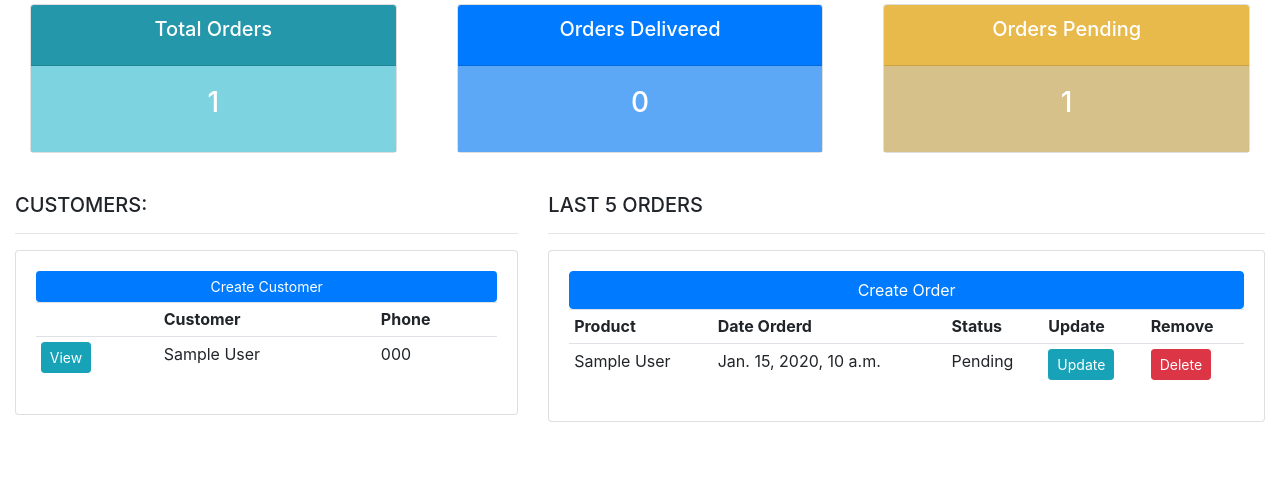
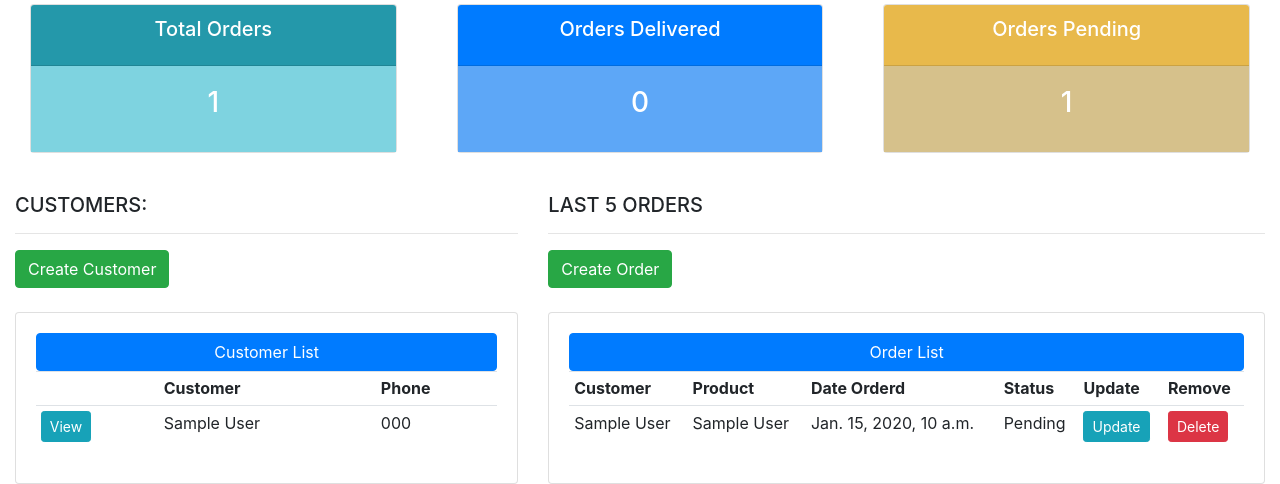
Before and after one commit to gurnitha/django-ytb-dennis-ivy-crm, a Django app: page / in a window 1280 px wide. Shown: the part 352-836 px from the top of the page. Before the commit the page ends 774 px from the top, so only its background shows below. Run offline with Django 3.2, Linux system fonts and the light colour scheme; tables that the repository leaves empty hold one stand-in row (values such as "Sample post"); some libraries are stand-ins or nearby versions.

Commit message:
5.4  Modified display, links in dashboard page

```diff
--- a/apps/accounts/templates/accounts/customer.html
+++ b/apps/accounts/templates/accounts/customer.html
@@ -91,7 +91,7 @@
                             <td>{{order.product.category}}</td>
                             <td>{{order.date_created}}</td>
                             <td>{{order.status}}</td>
-                            <td><a class="btn btn-sm btn-info" href="{% url 'accounts:order_update' %}">Update</a></td>
+                            <td><a class="btn btn-sm btn-info" href="{% url 'accounts:updateOrder' order.id %}">Update</a></td>
                             <td><a class="btn btn-sm btn-danger" href="/delete_order/15/">Delete</a></td>
                         </tr>
                         {% endfor %}
--- a/apps/accounts/templates/accounts/dashboard.html
+++ b/apps/accounts/templates/accounts/dashboard.html
@@ -68,8 +68,13 @@
             <div class="col-md-5">
                 <h5>CUSTOMERS:</h5>
                 <hr>
+                <a href="">
+                    <button type="button" class="btn btn-success">Create Customer</button>
+                </a><br><br>
+
                 <div class="card card-body">
-                    <a class="prevent-submit btn btn-primary  btn-sm btn-block" href="">Create Customer</a>
+
+                    <a class="prevent-submit btn btn-primary btn-sm-block" href="">Customer List</a>
                     <table class="table table-sm">
                         <tr>
                             <th></th>
@@ -92,10 +97,15 @@
             <div class="col-md-7">
                 <h5>LAST 5 ORDERS</h5>
                 <hr>
+                <a href="{% url 'accounts:createOrder' %}">
+                    <button type="button" class="btn btn-success">Create Order</button>
+                </a><br><br>
                 <div class="card card-body">
-                    <a class="btn btn-primary btn-sm-block" href="{% url 'accounts:createOrder' %}">Create Order</a>
+
+                    <a class="btn btn-primary btn-sm-block" href="#">Order List</a>
                     <table class="table table-sm">
                         <tr>
+                            <th>Customer</th>
                             <th>Product</th>
                             <th>Date Orderd</th>
                             <th>Status</th>
@@ -105,6 +115,7 @@
                         {% for order in orders %}
                         <tr>
                             <td>{{order.customer}}</td>
+                            <td>{{order.product}}</td>
                             <td>{{order.date_created}}</td>
                             <td>{{order.status}}</td>
                             <td><a class="btn btn-sm btn-info" href="{% url 'accounts:updateOrder' order.id %}">Update</a></td>
--- a/apps/accounts/urls.py
+++ b/apps/accounts/urls.py
@@ -6,7 +6,7 @@ from django.urls import path
 # Locals
 from apps.accounts.views import (
     home, products,
-    customer, order_update,
+    customer,
     createOrder, updateOrder)
 
 # Appname
--- a/apps/accounts/views.py
+++ b/apps/accounts/views.py
@@ -107,9 +107,9 @@ def updateOrder(request, pk_test):
 	return render(request, 'accounts/order_form.html', context)
 
 
-def customer_deatils(request):
-	return render(request, 'accounts/customer_details.html')
+# def customer_deatils(request):
+# 	return render(request, 'accounts/customer_details.html')
 
 
-def order_update(request):
-	return render(request, 'accounts/order_update.html')
+# def order_update(request):
+# 	return render(request, 'accounts/order_update.html')
```
Also changed, not shown: README.md.
